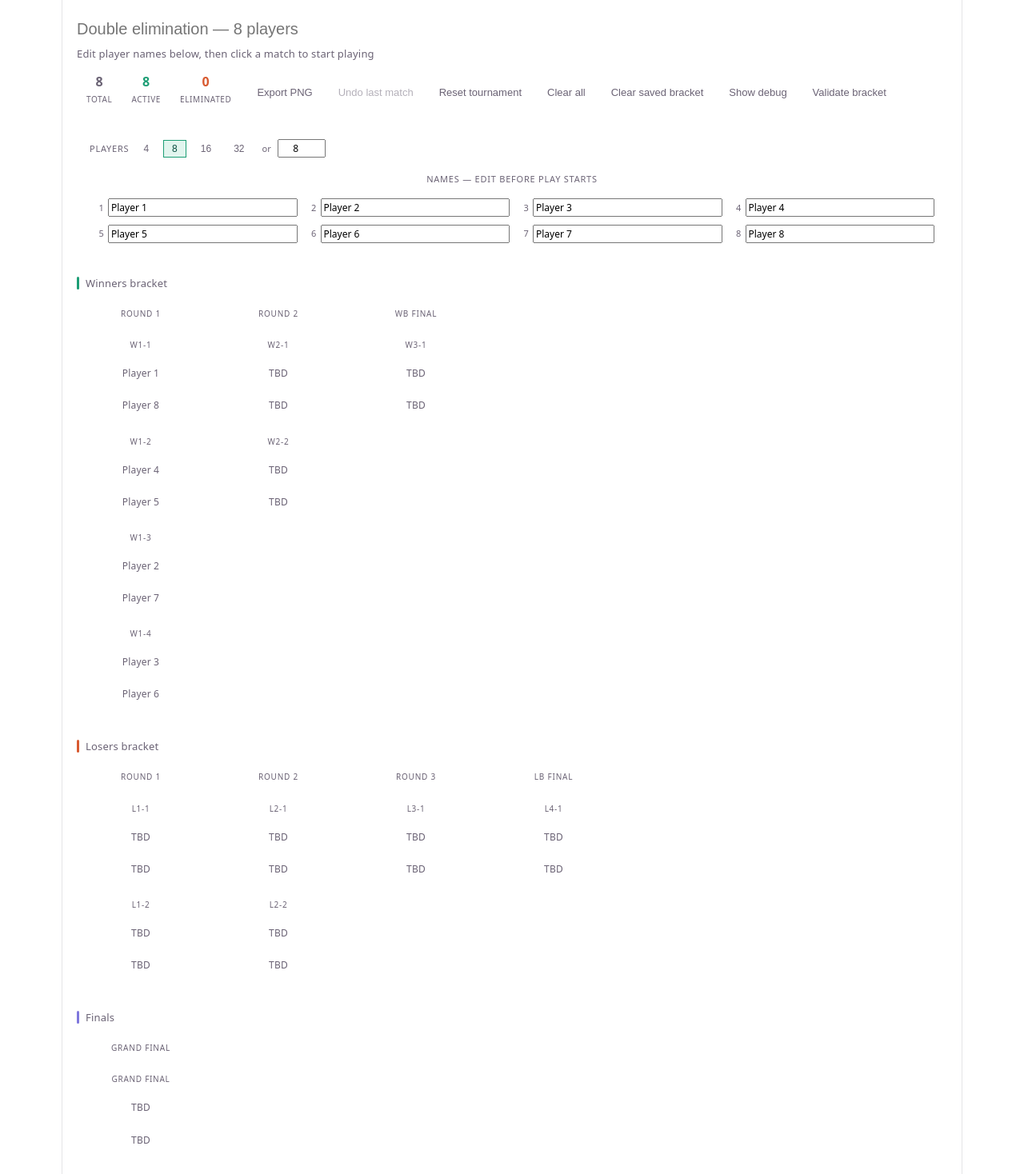
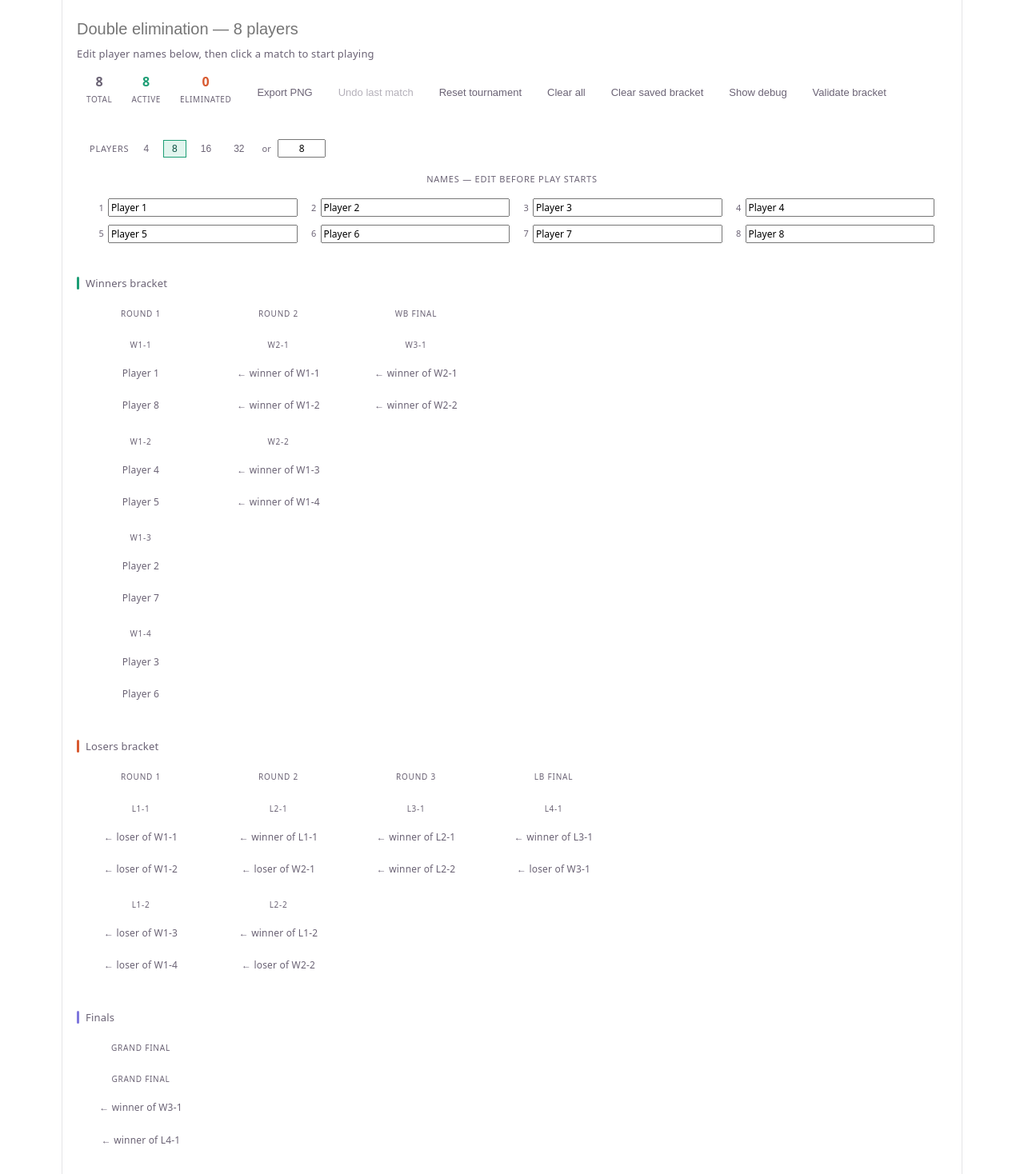
Before and after one commit to nolivieri7397/God-Fathers-horshoe, a React (Vite) app in the folder bracket-app/: page / in a window 1280 px wide. Shown: the top 1468 px of the page at 80% size. Built offline with nearby package versions, Linux system fonts and the light colour scheme.

Commit message:
working-bye-routing-custom-player-counts

```diff
--- a/bracket-app/src/Bracket.jsx
+++ b/bracket-app/src/Bracket.jsx
@@ -470,10 +470,30 @@ function getStats(matches, total) {
 }
 
 // ---------------------------------------------------------------------------
+// Debug helper — reverse-maps winnerTo/loserTo so TBD slots can say where
+// their player is supposed to come from. Used only for display; no logic impact.
+// ---------------------------------------------------------------------------
+
+function buildSlotSources(matches) {
+  const sources = {};
+  Object.values(matches).forEach(m => {
+    if (m.winnerTo) {
+      if (!sources[m.winnerTo.id]) sources[m.winnerTo.id] = {};
+      sources[m.winnerTo.id][m.winnerTo.slot] = `winner of ${m.id}`;
+    }
+    if (m.loserTo) {
+      if (!sources[m.loserTo.id]) sources[m.loserTo.id] = {};
+      sources[m.loserTo.id][m.loserTo.slot] = `loser of ${m.id}`;
+    }
+  });
+  return sources;
+}
+
+// ---------------------------------------------------------------------------
 // UI components
 // ---------------------------------------------------------------------------
 
-function MatchCard({ match, onPick }) {
+function MatchCard({ match, onPick, slotSources }) {
   const { slots, winner, label } = match;
   const ready = slots[0] !== null && slots[1] !== null;
   const done  = winner !== null;
@@ -532,7 +552,7 @@ function MatchCard({ match, onPick }) {
               textOverflow: "ellipsis",
               whiteSpace: "nowrap",
             }}>
-              {p ? (p.isBye ? "BYE" : p.name) : "TBD"}
+              {p ? (p.isBye ? "BYE" : p.name) : (slotSources?.[match.id]?.[i] ? `← ${slotSources[match.id][i]}` : "TBD")}
             </span>
           </div>
         );
@@ -542,7 +562,7 @@ function MatchCard({ match, onPick }) {
 }
 
 // A vertical stack of MatchCards under a round label.
-function RoundCol({ label, matchIds, matches, onPick }) {
+function RoundCol({ label, matchIds, matches, onPick, slotSources }) {
   return (
     <div style={{ display: "flex", flexDirection: "column", gap: 8 }}>
       <div style={{
@@ -554,7 +574,7 @@ function RoundCol({ label, matchIds, matches, onPick }) {
         marginBottom: 2,
       }}>{label}</div>
       {matchIds.map(id => (
-        <MatchCard key={id} match={matches[id]} onPick={onPick} />
+        <MatchCard key={id} match={matches[id]} onPick={onPick} slotSources={slotSources} />
       ))}
     </div>
   );
@@ -589,6 +609,7 @@ export default function App() {
   const [exporting,   setExporting]   = useState(false);
   const [tournamentName, setTournamentName] = useState("");
   const [showDebug,    setShowDebug]    = useState(false);
+  const [countInput,   setCountInput]   = useState("8");
   const [validation,   setValidation]   = useState(null); // null = not run yet
   const [humanPickMade, setHumanPickMade] = useState(false);
 
@@ -801,6 +822,7 @@ export default function App() {
     const clamped      = Math.max(3, Math.min(32, count));
     const defaultNames = Array.from({ length: clamped }, (_, i) => `Player ${i + 1}`);
     setPlayerCount(clamped);
+    setCountInput(String(clamped));
     setNames(defaultNames);
     setHistory([]);
     applyNames(defaultNames, clamped);
@@ -869,8 +891,9 @@ export default function App() {
 
   // -- Bracket screen --------------------------------------------------------
 
-  const champion  = getChampion(matches);
-  const stats     = getStats(matches, playerCount);
+  const champion    = getChampion(matches);
+  const stats       = getStats(matches, playerCount);
+  const slotSources = buildSlotSources(matches);
   const gf1       = matches["GF-1"];
   const showReset = gf1.winner !== null && gf1.winner.id === gf1.slots[1]?.id;
 
@@ -1112,11 +1135,19 @@ export default function App() {
             ))}
             <span style={{ fontSize: 11, color: "var(--color-text-tertiary)", marginLeft: 4 }}>or</span>
             <input
-              type="number" min={3} max={32}
-              value={playerCount}
-              onChange={e => { const v = parseInt(e.target.value, 10); if (!isNaN(v)) handleCountChange(v); }}
+              type="text"
+              value={countInput}
+              onChange={e => {
+                const raw = e.target.value;
+                setCountInput(raw);
+                const v = parseInt(raw, 10);
+                if (!isNaN(v) && v >= 3 && v <= 32) handleCountChange(v);
+              }}
               style={{ width: 52, fontSize: 12, textAlign: "center", fontFamily: "var(--font-mono)" }}
             />
+            {countInput !== "" && (() => { const v = parseInt(countInput, 10); return (isNaN(v) || v < 3 || v > 32); })() && (
+              <span style={{ fontSize: 11, color: "#D85A30" }}>Enter 3–32</span>
+            )}
             {templateSize !== playerCount && (
               <span style={{ fontSize: 11, color: "var(--color-text-tertiary)" }}>
                 {"→"} {templateSize}-player template,{" "}
@@ -1159,20 +1190,20 @@ export default function App() {
       {/* Bracket sections */}
       <Section title="Winners bracket" accentColor="#1D9E75">
         {wbCols.map(({ label, ids }) => (
-          <RoundCol key={label} label={label} matchIds={ids} matches={matches} onPick={handlePick} />
+          <RoundCol key={label} label={label} matchIds={ids} matches={matches} onPick={handlePick} slotSources={slotSources} />
         ))}
       </Section>
 
       <Section title="Losers bracket" accentColor="#D85A30">
         {lbCols.map(({ label, ids }) => (
-          <RoundCol key={label} label={label} matchIds={ids} matches={matches} onPick={handlePick} />
+          <RoundCol key={label} label={label} matchIds={ids} matches={matches} onPick={handlePick} slotSources={slotSources} />
         ))}
       </Section>
 
       <Section title="Finals" accentColor="#7F77DD">
-        <RoundCol label="Grand Final" matchIds={["GF-1"]} matches={matches} onPick={handlePick} />
+        <RoundCol label="Grand Final" matchIds={["GF-1"]} matches={matches} onPick={handlePick} slotSources={slotSources} />
         {showReset && (
-          <RoundCol label="Reset Final" matchIds={["GF-2"]} matches={matches} onPick={handlePick} />
+          <RoundCol label="Reset Final" matchIds={["GF-2"]} matches={matches} onPick={handlePick} slotSources={slotSources} />
         )}
       </Section>
 
```
